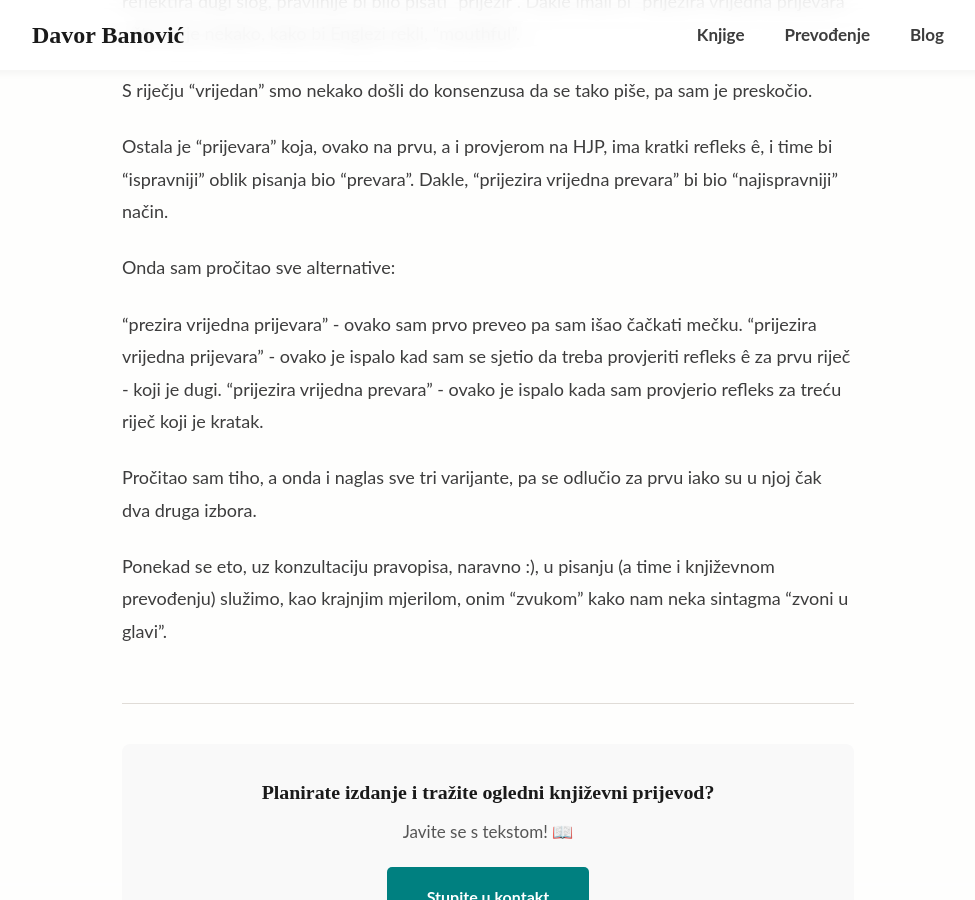
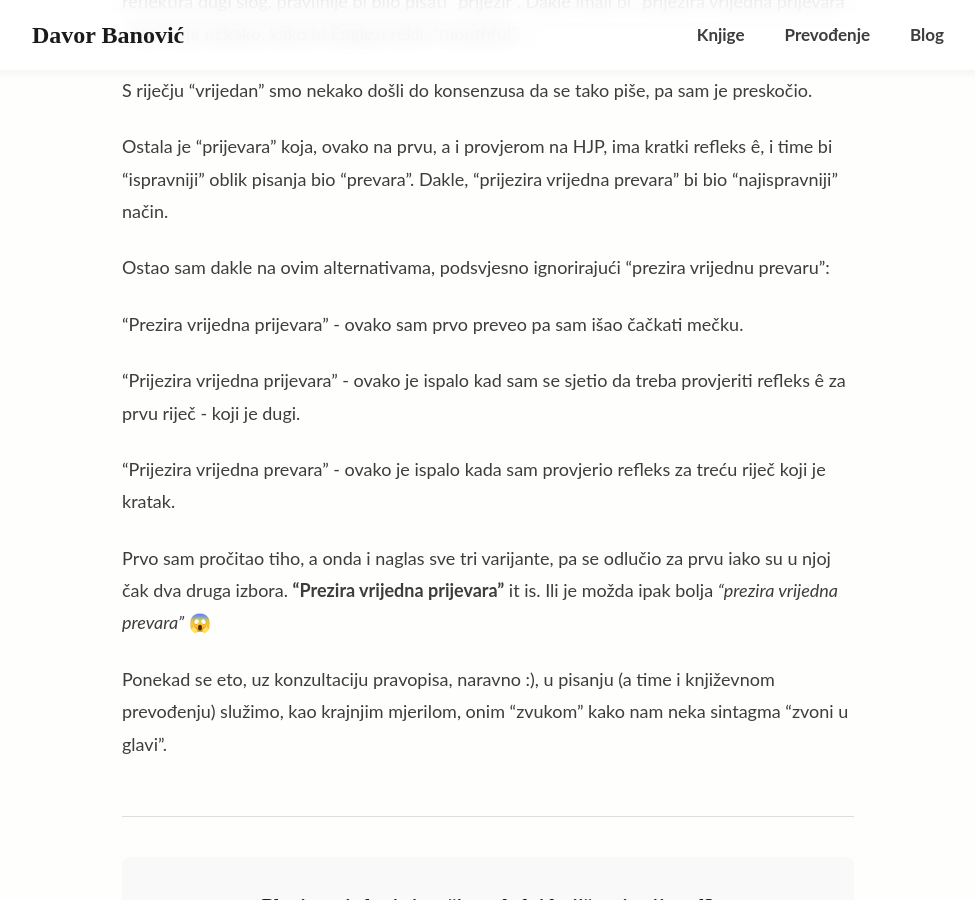
Before and after one commit to banovotz/banovotz.github.io, a Jekyll site: the page built from _posts/2026-09-02-kad-te-zaskoce-tri-refleksa-glasa-e-jat-za-redom.md, in a window 1280 px wide and 900 px high, scrolled down 449 px. Shown: the whole window, without its empty margins (152-1127 px from the left). Built offline with Jekyll 4.4.1, drawn with Linux system fonts in a browser that asks for light colours.

Commit message:
Blog post text update

```diff
--- a/_posts/2026-09-02-kad-te-zaskoce-tri-refleksa-glasa-e-jat-za-redom.md
+++ b/_posts/2026-09-02-kad-te-zaskoce-tri-refleksa-glasa-e-jat-za-redom.md
@@ -13,12 +13,14 @@ S riječju "vrijedan" smo nekako došli do konsenzusa da se tako piše, pa sam j
 
 Ostala je "prijevara" koja, ovako na prvu, a i provjerom na HJP, ima kratki refleks ê, i time bi "ispravniji" oblik pisanja bio "prevara". Dakle, "prijezira vrijedna prevara" bi bio "najispravniji" način.
 
-Onda sam pročitao sve alternative:
+Ostao sam dakle na ovim alternativama, podsvjesno ignorirajući "prezira vrijednu prevaru":
 
-"prezira vrijedna prijevara" - ovako sam prvo preveo pa sam išao čačkati mečku.
-"prijezira vrijedna prijevara" - ovako je ispalo kad sam se sjetio da treba provjeriti refleks ê za prvu riječ - koji je dugi.
-"prijezira vrijedna prevara" - ovako je ispalo kada sam provjerio refleks za treću riječ koji je kratak.
+"Prezira vrijedna prijevara" - ovako sam prvo preveo pa sam išao čačkati mečku.
 
-Pročitao sam tiho, a onda i naglas sve tri varijante, pa se odlučio za prvu iako su u njoj čak dva druga izbora.
+"Prijezira vrijedna prijevara" - ovako je ispalo kad sam se sjetio da treba provjeriti refleks ê za prvu riječ - koji je dugi.
+
+"Prijezira vrijedna prevara" - ovako je ispalo kada sam provjerio refleks za treću riječ koji je kratak.
+
+Prvo sam pročitao tiho, a onda i naglas sve tri varijante, pa se odlučio za prvu iako su u njoj čak dva druga izbora. **"Prezira vrijedna prijevara"** it is. Ili je možda ipak bolja *"prezira vrijedna prevara"* 😱
 
 Ponekad se eto, uz konzultaciju pravopisa, naravno :), u pisanju (a time i književnom prevođenju) služimo, kao krajnjim mjerilom, onim "zvukom" kako nam neka sintagma "zvoni u glavi".
```
